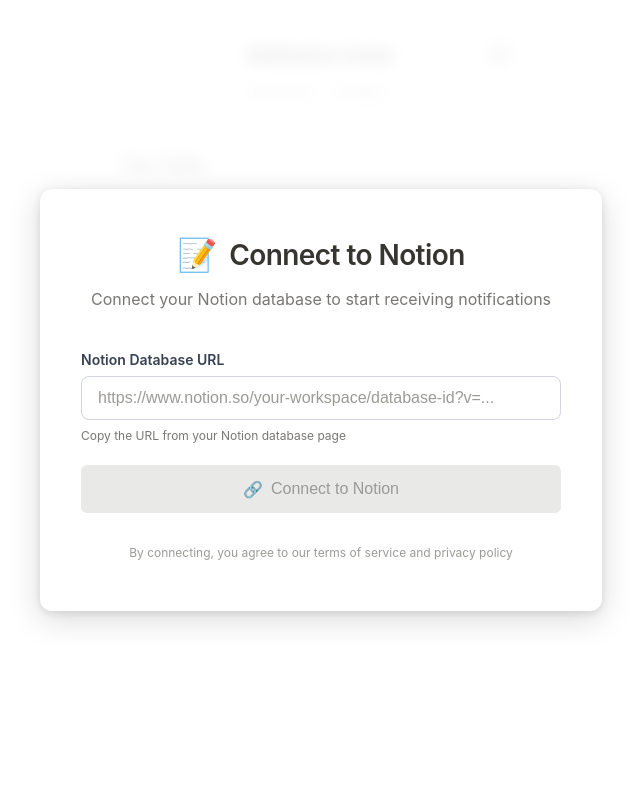
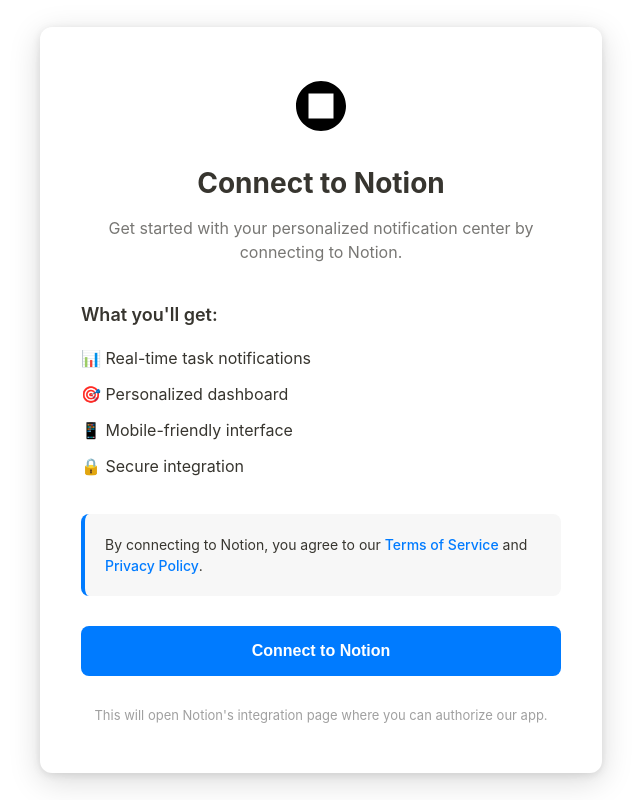
Before and after one commit to claritysyncio-lgtm/Student-Notification-Center, a React (Vite) app: page / in a window 1280 px wide. Shown: the whole page, without its empty margins (319-960 px from the left). Built offline with nearby package versions, Linux system fonts and the light colour scheme.

Commit message:
Simplify NotionConnect to show terms/privacy with direct Notion integration link

```diff
--- a/src/components/NotionConnect.css
+++ b/src/components/NotionConnect.css
@@ -31,178 +31,130 @@
 }
 
 .notion-logo {
+  color: #000000;
+  margin-bottom: 20px;
+}
+
+.notion-logo svg {
+  width: 60px;
+  height: 60px;
+}
+
+.notion-title {
+  font-size: 28px;
+  font-weight: 700;
+  margin-bottom: 15px;
+  color: #37352f;
+}
+
+.notion-description {
+  font-size: 16px;
+  line-height: 1.5;
+  color: #787774;
+}
+
+.notion-content {
+  margin-bottom: 30px;
+}
+
+.notion-features {
+  margin-bottom: 30px;
+}
+
+.notion-features h3 {
+  font-size: 18px;
+  font-weight: 600;
+  color: #37352f;
+  margin-bottom: 15px;
+}
+
+.notion-features ul {
+  list-style: none;
+  padding: 0;
+  margin: 0;
+}
+
+.notion-features li {
+  padding: 8px 0;
+  font-size: 16px;
+  color: #37352f;
   display: flex;
   align-items: center;
-  justify-content: center;
-  gap: 12px;
-  margin-bottom: 16px;
 }
 
-.notion-icon {
-  font-size: 32px;
-  line-height: 1;
+.notion-legal {
+  margin-bottom: 30px;
+  padding: 20px;
+  background: #f7f7f7;
+  border-radius: 8px;
+  border-left: 4px solid #007bff;
 }
 
-.notion-logo h1 {
-  font-size: 28px;
-  font-weight: 600;
+.notion-legal p {
+  margin: 0;
+  font-size: 14px;
   color: #37352f;
-  margin: 0;
-  letter-spacing: -0.02em;
-}
-
-.notion-subtitle {
-  font-size: 16px;
-  color: #787774;
-  margin: 0;
   line-height: 1.5;
 }
 
-.notion-form {
-  margin-bottom: 32px;
+.notion-legal a {
+  color: #007bff;
+  text-decoration: none;
+  font-weight: 500;
 }
 
-.form-group {
-  margin-bottom: 24px;
-}
-
-.form-label {
-  display: block;
-  font-size: 14px;
-  font-weight: 500;
-  color: #37352f;
-  margin-bottom: 8px;
-}
-
-.form-input {
-  width: 100%;
-  padding: 12px 16px;
-  border: 2px solid #e9e9e7;
-  border-radius: 6px;
-  font-size: 16px;
-  color: #37352f;
-  background: #ffffff;
-  transition: border-color 0.2s ease;
-  box-sizing: border-box;
-}
-
-.form-input:focus {
-  outline: none;
-  border-color: #2383e2;
-  box-shadow: 0 0 0 3px rgba(35, 131, 226, 0.1);
-}
-
-.form-input:disabled {
-  background: #f7f6f3;
-  color: #9b9a97;
-  cursor: not-allowed;
-}
-
-.form-input::placeholder {
-  color: #9b9a97;
-}
-
-.form-help {
-  font-size: 12px;
-  color: #787774;
-  margin: 8px 0 0 0;
-  line-height: 1.4;
-}
-
-.error-message {
-  display: flex;
-  align-items: center;
-  gap: 8px;
-  padding: 12px 16px;
-  background: #fef2f2;
-  border: 1px solid #fecaca;
-  border-radius: 6px;
-  margin-bottom: 16px;
-  font-size: 14px;
-  color: #dc2626;
-}
-
-.error-icon {
-  font-size: 16px;
+.notion-legal a:hover {
+  text-decoration: underline;
 }
 
 .notion-button {
   width: 100%;
-  padding: 12px 24px;
-  background: #2383e2;
+  background-color: #007bff;
   color: #ffffff;
+  padding: 16px 25px;
   border: none;
-  border-radius: 6px;
+  border-radius: 8px;
   font-size: 16px;
-  font-weight: 500;
+  font-weight: 600;
   cursor: pointer;
-  transition: all 0.2s ease;
+  transition: background-color 0.2s ease;
   display: flex;
   align-items: center;
   justify-content: center;
   gap: 8px;
-  min-height: 48px;
 }
 
-.notion-button:hover:not(:disabled) {
-  background: #1a73d1;
-  transform: translateY(-1px);
-  box-shadow: 0 4px 12px rgba(35, 131, 226, 0.3);
+.notion-button:hover {
+  background-color: #0056b3;
 }
 
-.notion-button:active:not(:disabled) {
-  transform: translateY(0);
-}
-
-.notion-button:disabled {
-  background: #e9e9e7;
-  color: #9b9a97;
-  cursor: not-allowed;
-  transform: none;
-  box-shadow: none;
-}
-
-.button-icon {
-  font-size: 16px;
-}
-
-.spinner {
-  width: 16px;
-  height: 16px;
-  border: 2px solid #ffffff;
-  border-top: 2px solid transparent;
-  border-radius: 50%;
-  animation: spin 1s linear infinite;
-}
-
-@keyframes spin {
-  0% { transform: rotate(0deg); }
-  100% { transform: rotate(360deg); }
+.notion-button:active {
+  transform: translateY(1px);
 }
 
 .notion-footer {
   text-align: center;
 }
 
-.footer-text {
-  font-size: 12px;
-  color: #9b9a97;
+.notion-footer-text {
+  font-size: 13px;
+  color: #a0a0a0;
   margin: 0;
   line-height: 1.4;
 }
 
 /* Responsive design */
-@media (max-width: 640px) {
+@media (max-width: 600px) {
   .notion-connect-container {
     padding: 32px 24px;
-    margin: 0 16px;
+    margin: 20px;
   }
 
-  .notion-logo h1 {
+  .notion-title {
     font-size: 24px;
   }
 
-  .notion-subtitle {
+  .notion-description {
     font-size: 14px;
   }
 }
--- a/src/components/NotionConnect.jsx
+++ b/src/components/NotionConnect.jsx
@@ -1,53 +1,10 @@
-import React, { useState } from 'react';
+import React from 'react';
 import './NotionConnect.css';
 
 export default function NotionConnect() {
-  const [databaseUrl, setDatabaseUrl] = useState('');
-  const [isConnecting, setIsConnecting] = useState(false);
-  const [error, setError] = useState('');
-
-  const handleConnect = async () => {
-    if (!databaseUrl.trim()) {
-      setError('Please enter a Notion database URL');
-      return;
-    }
-
-    setIsConnecting(true);
-    setError('');
-
-    try {
-      // Extract database ID from URL
-      const url = new URL(databaseUrl);
-      const pathParts = url.pathname.split('/');
-      const databaseId = pathParts[pathParts.length - 1];
-
-      if (!databaseId || databaseId.length < 32) {
-        throw new Error('Invalid Notion database URL');
-      }
-
-      // Test the connection
-      const response = await fetch('/api/notion', {
-        method: 'POST',
-        headers: {
-          'Content-Type': 'application/json'
-        },
-        body: JSON.stringify({ databaseId })
-      });
-
-      if (!response.ok) {
-        const errorData = await response.json();
-        throw new Error(errorData.error || 'Failed to connect to database');
-      }
-
-      // Store the database ID and refresh the page to show notification center
-      localStorage.setItem('notionDatabaseId', databaseId);
-      window.location.reload();
-
-    } catch (err) {
-      setError(err.message);
-    } finally {
-      setIsConnecting(false);
-    }
+  const handleConnectToNotion = () => {
+    // Direct users to the actual Notion integration page
+    window.open('https://www.notion.so/integrations', '_blank');
   };
 
   return (
@@ -55,62 +12,52 @@
       <div className="notion-connect-container">
         <div className="notion-header">
           <div className="notion-logo">
-            <div className="notion-icon">📝</div>
-            <h1>Connect to Notion</h1>
+            <svg width="40" height="40" viewBox="0 0 24 24" fill="none" xmlns="http://www.w3.org/2000/svg">
+              <path d="M12 2C6.477 2 2 6.477 2 12s4.477 10 10 10 10-4.477 10-10S17.523 2 12 2zM7 7h10v10H7V7z" fill="currentColor"/>
+            </svg>
           </div>
-          <p className="notion-subtitle">
-            Connect your Notion database to start receiving notifications
+          <h1 className="notion-title">Connect to Notion</h1>
+          <p className="notion-description">
+            Get started with your personalized notification center by connecting to Notion.
           </p>
         </div>
 
-        <div className="notion-form">
-          <div className="form-group">
-            <label htmlFor="database-url" className="form-label">
-              Notion Database URL
-            </label>
-            <input
-              id="database-url"
-              type="url"
-              value={databaseUrl}
-              onChange={(e) => setDatabaseUrl(e.target.value)}
-              placeholder="https://www.notion.so/your-workspace/database-id?v=..."
-              className="form-input"
-              disabled={isConnecting}
-            />
-            <p className="form-help">
-              Copy the URL from your Notion database page
+        <div className="notion-content">
+          <div className="notion-features">
+            <h3>What you'll get:</h3>
+            <ul>
+              <li>📊 Real-time task notifications</li>
+              <li>🎯 Personalized dashboard</li>
+              <li>📱 Mobile-friendly interface</li>
+              <li>🔒 Secure integration</li>
+            </ul>
+          </div>
+
+          <div className="notion-legal">
+            <p>
+              By connecting to Notion, you agree to our{' '}
+              <a href="/legal.html#terms" target="_blank" rel="noopener noreferrer">
+                Terms of Service
+              </a>{' '}
+              and{' '}
+              <a href="/legal.html#privacy" target="_blank" rel="noopener noreferrer">
+                Privacy Policy
+              </a>
+              .
             </p>
           </div>
 
-          {error && (
-            <div className="error-message">
-              <span className="error-icon">⚠️</span>
-              {error}
-            </div>
-          )}
-
           <button
-            onClick={handleConnect}
-            disabled={isConnecting || !databaseUrl.trim()}
             className="notion-button"
+            onClick={handleConnectToNotion}
           >
-            {isConnecting ? (
-              <>
-                <div className="spinner"></div>
-                Connecting...
-              </>
-            ) : (
-              <>
-                <span className="button-icon">🔗</span>
-                Connect to Notion
-              </>
-            )}
+            Connect to Notion
           </button>
         </div>
 
         <div className="notion-footer">
-          <p className="footer-text">
-            By connecting, you agree to our terms of service and privacy policy
+          <p className="notion-footer-text">
+            This will open Notion's integration page where you can authorize our app.
           </p>
         </div>
       </div>
```
